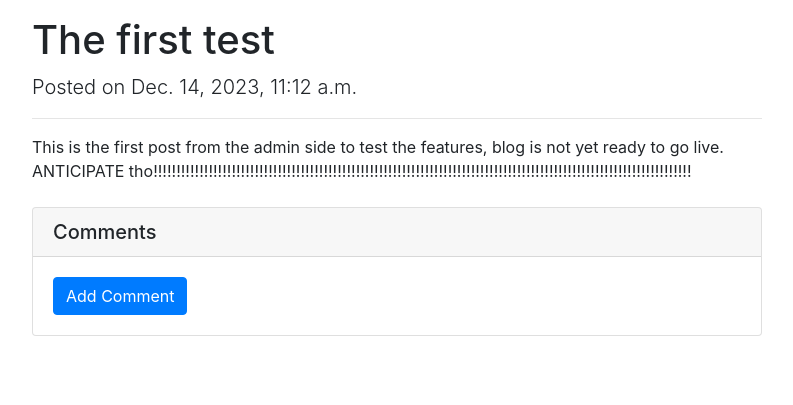
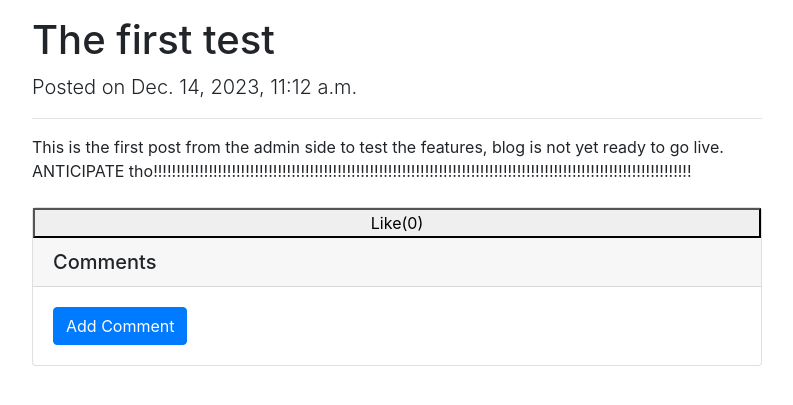
Before and after one commit to 0layimika/TGSC-website, a Django app: page /blog/5/detail in a window 1280 px wide. Shown: the part 56-461 px from the top of the page, without its empty margins (53-846 px from the left). Run offline with Django 4.2, Linux system fonts and the light colour scheme; data comes from the database, SQL or seed files in the repository; both versions use the stored data as it was after the commit; data that the repository does not hold is empty; some libraries are stand-ins or nearby versions.

Commit message:
added the like blog feature

```diff
--- a/TGSC_website/settings.py
+++ b/TGSC_website/settings.py
@@ -25,7 +25,7 @@ SECRET_KEY = 'django-insecure-3&spk!+w3-c$5jl$d4!gxx8%*4prlaja-5@f%j2nhq75q9j(i$
 # SECURITY WARNING: don't run with debug turned on in production!
 DEBUG = True
 
-ALLOWED_HOSTS = ['thegospelstudycenter.onrender.com','127.0.0.1:8000']
+ALLOWED_HOSTS = ['thegospelstudycenter.onrender.com','127.0.0.1']
 
 
 # Application definition
--- a/blog/models.py
+++ b/blog/models.py
@@ -5,7 +5,7 @@ from django.contrib.auth.models import User
 class Blog(models.Model):
     title = models.CharField(max_length=100)
     content = models.TextField()
-    like = models.IntegerField
+    like = models.ManyToManyField(User, related_name='blog_likes', blank=True)
     date_created = models.DateTimeField(auto_now_add=True)
 
     def __str__(self):
--- a/blog/templates/blog/about.html
+++ b/blog/templates/blog/about.html
@@ -85,4 +85,8 @@
       </div>
     </div>
   </div>
+
+<script src="https://code.jquery.com/jquery-3.5.1.slim.min.js"></script>
+<script src="https://cdn.jsdelivr.net/npm/@popperjs/core@2.5.2/dist/umd/popper.min.js"></script>
+<script src="https://stackpath.bootstrapcdn.com/bootstrap/4.5.2/js/bootstrap.min.js"></script>
 </body>
--- a/blog/templates/blog/contact.html
+++ b/blog/templates/blog/contact.html
@@ -70,4 +70,8 @@
 
     </div>
     </div>
+
+    <script src="https://code.jquery.com/jquery-3.5.1.slim.min.js"></script>
+<script src="https://cdn.jsdelivr.net/npm/@popperjs/core@2.5.2/dist/umd/popper.min.js"></script>
+<script src="https://stackpath.bootstrapcdn.com/bootstrap/4.5.2/js/bootstrap.min.js"></script>
 </body>
--- a/blog/templates/blog/detail.html
+++ b/blog/templates/blog/detail.html
@@ -3,8 +3,12 @@
 
 <head>
     <meta charset="UTF-8">
+    <meta http-equiv="X-UA-Compatible" content="IE=edge">
+    <meta name="viewport" content="width=device-width, initial-scale=1.0">
+    <meta charset="UTF-8">
     <meta name="viewport" content="width=device-width, initial-scale=1, shrink-to-fit=no">
     <title>{{ blog.title }} - TGSC Blog</title>
+    {% csrf_token %}
     <!-- Bootstrap CSS -->
     <link href="https://stackpath.bootstrapcdn.com/bootstrap/4.5.2/css/bootstrap.min.css" rel="stylesheet">
 </head>
@@ -38,7 +42,11 @@
 
                 <!-- Comments Section -->
                 <div class="card my-4">
+                    <button id="like-button" data-blog-id="{{ blog.id }}" {% if request.user in blog.likes.all %}class="liked"{% endif %}>
+                    Like({{ blog.like.count }})
+                    </button>
                     <h5 class="card-header">Comments</h5>
+
                     <div class="card-body">
                         <!-- Display comments -->
                         {% for comment in comments %}
@@ -66,7 +74,32 @@
     <script src="https://code.jquery.com/jquery-3.5.1.slim.min.js"></script>
     <script src="https://cdn.jsdelivr.net/npm/@popperjs/core@2.5.2/dist/umd/popper.min.js"></script>
     <script src="https://stackpath.bootstrapcdn.com/bootstrap/4.5.2/js/bootstrap.min.js"></script>
+    <script>
+        document.getElementById('like-button').addEventListener('click', function(){
+            var blogId = this.getAttribute('data-blog-id');
+            var url = `/blog/${blogId}/like/`;
 
+            fetch(url,{
+                method: 'POST',
+                headers:{
+                    'X-CSRFToken':'{{ csrf_token }}',
+                    'Content-Type':'application/json',
+                    'X-Requested-With':'XMLHttpRequest',
+                },
+                credentials:'same-origin'
+            })
+                .then(response => response.json())
+                .then(data => {
+                    if (data.liked) {
+                        this.classList.add('liked');
+                    } else {
+                        this.classList.remove('liked');
+                    }
+                    this.innerText = `Like (${data.count})`;
+                })
+                .catch(error => console.error('Error:',error));
+        });
+    </script>
 </body>
 
 </html>
--- a/blog/urls.py
+++ b/blog/urls.py
@@ -6,5 +6,6 @@ urlpatterns=[
     path('<int:blog_id>/detail',views.detail, name='detail'),
     path('all',views.all,name='all'),
     path('contact',views.contact,name='contact'),
-    path('about', views.about, name="about")
+    path('about', views.about, name="about"),
+    path('<int:blog_id>/like/',views.like_blog,name='like_blog')
 ]
--- a/blog/views.py
+++ b/blog/views.py
@@ -3,6 +3,7 @@ from .models import *
 from django.views.generic import *
 from .forms import CommentForm
 from django.contrib.auth.decorators import login_required
+from django.http import JsonResponse
 # Create your views here.
 def home(request):
     blogs = Blog.objects
@@ -38,3 +39,14 @@ def contact(request):
 
 def about(request):
     return render(request, 'blog/about.html')
+@login_required(login_url='/account/login')
+def like_blog(request, blog_id):
+    blog = get_object_or_404(Blog, pk=blog_id)
+    if request.user in blog.like.all():
+        blog.like.remove(request.user)
+        liked = False
+    else:
+        blog.like.add(request.user)
+        liked = True
+
+    return JsonResponse({'liked':liked, 'count':blog.like.count()})
```
Also changed, not shown: blog/migrations/0010_blog_like.py (added), db.sqlite3.
